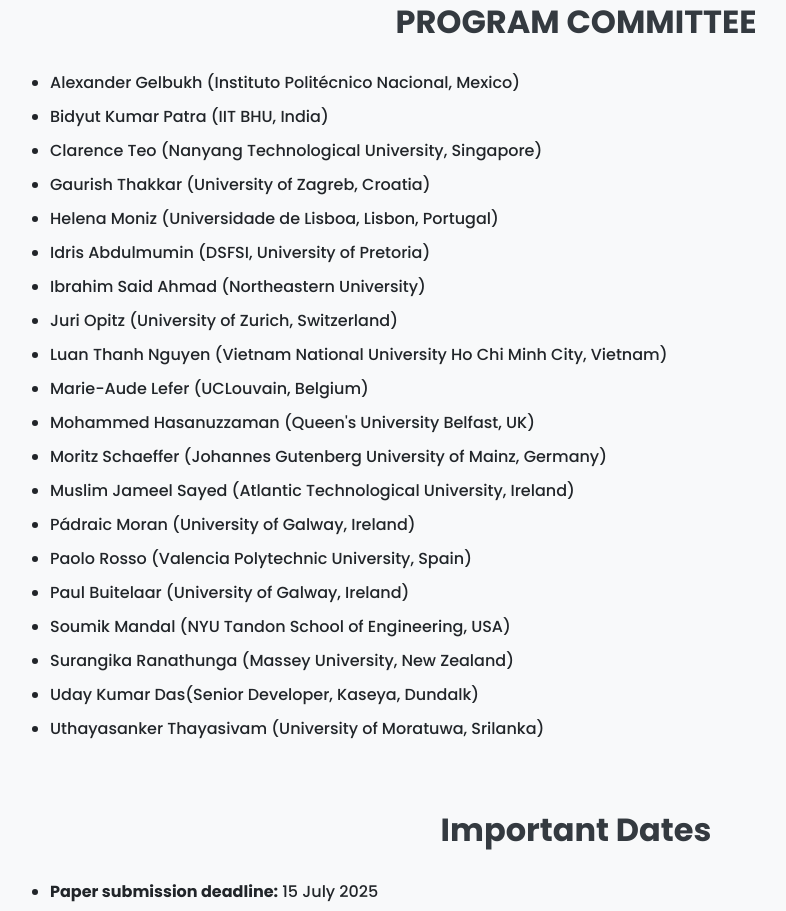
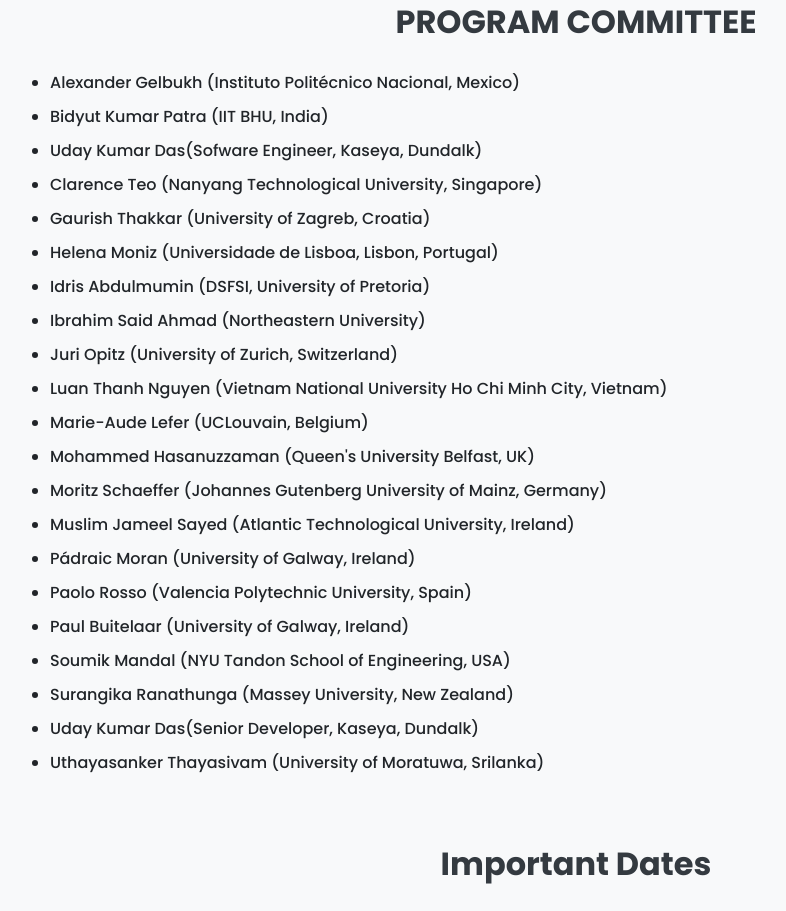
Before and after one commit to globalnlp2025/globalnlp2025.github.io, a plain HTML site: page index.html in a window 1280 px wide. Shown: the part 2532-3443 px from the top of the page, without its empty margins (64-850 px from the left). Drawn offline with nearby package versions, Linux system fonts and the light colour scheme.

Commit message:
Update index.html

```diff
--- a/index.html
+++ b/index.html
@@ -171,6 +171,7 @@
 <ul>
   <li>Alexander Gelbukh (Instituto Politécnico Nacional, Mexico)</li>
   <li>Bidyut Kumar Patra (IIT BHU, India)</li>
+   <li>Uday Kumar Das(Sofware Engineer, Kaseya, Dundalk)</li>
   <li>Clarence Teo (Nanyang Technological University, Singapore)</li>
   <li>Gaurish Thakkar (University of Zagreb, Croatia)</li>
   <li>Helena Moniz (Universidade de Lisboa, Lisbon, Portugal)</li>
```
